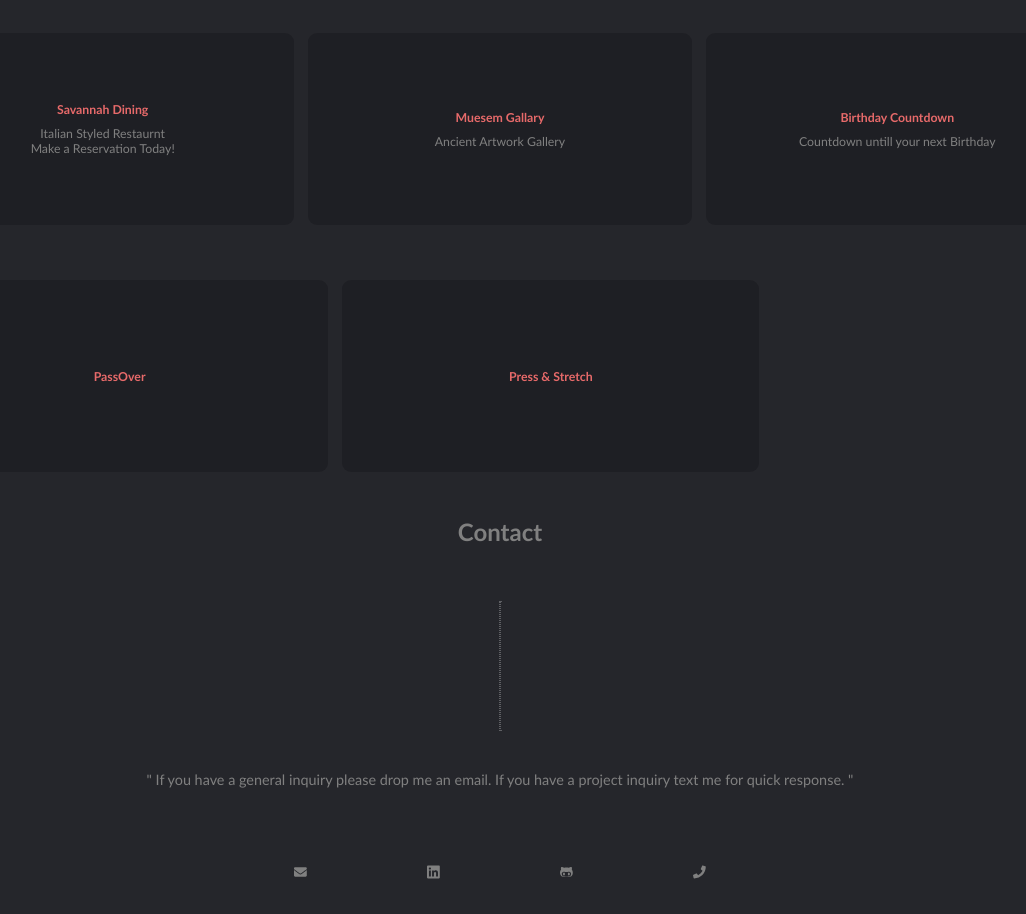
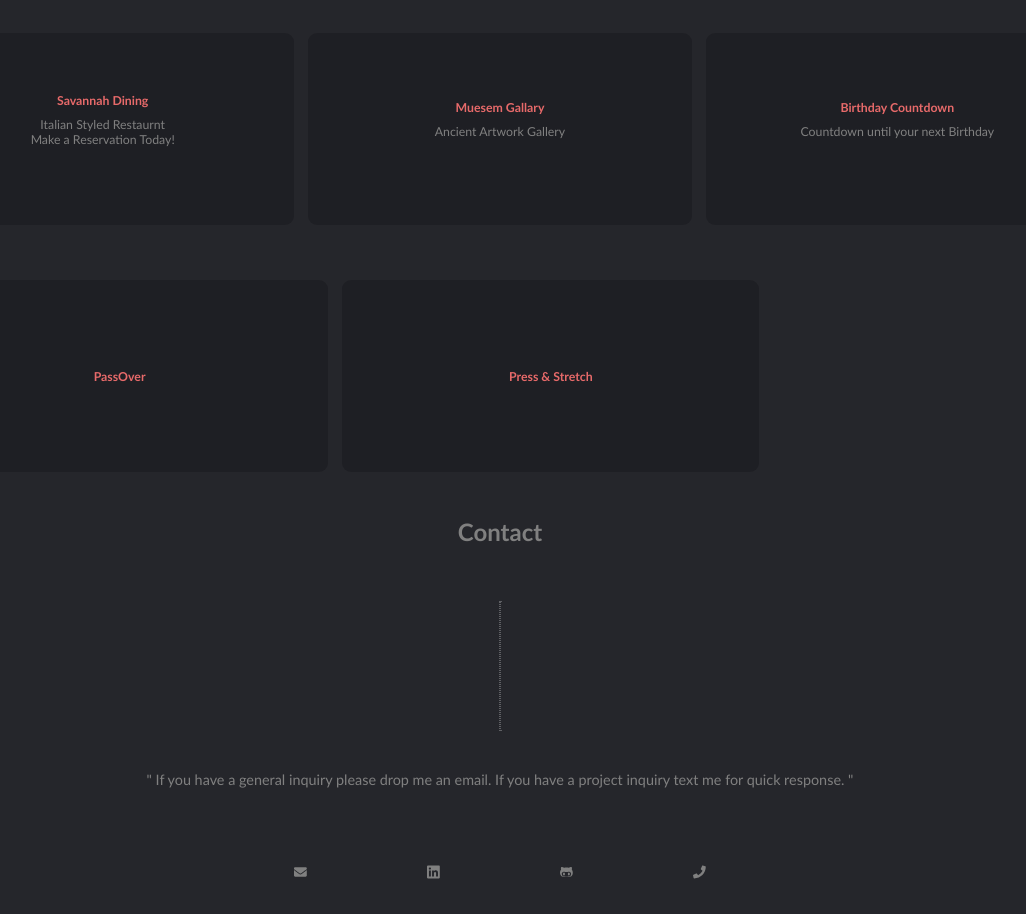
Before and after one commit to RenaldoMenelas/Portfolio-2.0, a React (Create React App) app: page / in a window 1280 px wide. Shown: the part 1022-1936 px from the top of the page, without its empty margins (140-1166 px from the left). Built offline with nearby package versions, Linux system fonts and the light colour scheme.

Commit message:
icon removal

```diff
--- a/src/Components/Home.css
+++ b/src/Components/Home.css
@@ -122,6 +122,8 @@ justify-content: center;
 
 #ProjectDescription{
     margin-top: 9px;
+    margin-bottom: 19px;
+
 }
 b{
     font-weight: 700;
--- a/src/Components/Home.js
+++ b/src/Components/Home.js
@@ -6,6 +6,8 @@ import { FaEnvelope } from 'react-icons/fa';
 import { FaLinkedin } from 'react-icons/fa';
 import { FaGithubAlt } from 'react-icons/fa';
 import { FaPhone } from 'react-icons/fa';
+import { FaGithub } from 'react-icons/fa';
+
 import { useState } from 'react'
 import passOver from './PassOver'
 import PassOver from './PassOver';
@@ -25,7 +27,7 @@ console.log(clicked)
     return (
         <>
 
-            {!clicked ? <div>      <Header/>
+            {!clicked ? <div>   <Header/>
 
 
     <h1 id="About">Hi 👋, I'm Renaldo Menelas</h1>
@@ -60,16 +62,19 @@ console.log(clicked)
       <div id="projects" className="first-project-cover">
        <a href="https://renaldomenelas.github.io/SavanahDining/">
                         <b>Savannah Dining</b>
-                       <div id="ProjectDescription">Italian Styled Restaurnt <br/>Make a Reservation Today! </div>
+                            <div id="ProjectDescription">Italian Styled Restaurnt <br />Make a Reservation Today! </div>
+                            </a>
 
-       </a>
+
+
       </div>
 
     <div id="projects" className="second-project-cover">
         <a href="https://museumexperiencepythonfe.netlify.app/" >
                         <b>Muesem Gallary </b>
                         <div id="ProjectDescription" >Ancient Artwork Gallery <br/> </div>
-        </a>
+                        </a>
+
                 </div>
 
 
@@ -77,9 +82,11 @@ console.log(clicked)
         <a href="https://renaldomenelas.github.io/countdown-app/">
                         <b>Birthday Countdown</b>
 
-                            <div id="ProjectDescription">Countdown untill your next Birthday <br /></div>
+                            <div id="ProjectDescription">Countdown until your next Birthday <br /></div>
 
-        </a>
+                        </a>
+
+
  </div>
 
 </div>
@@ -87,32 +94,26 @@ console.log(clicked)
 
  <div  className="other-container">
  <div onClick={click} id="projects">
-
     <a href="PassOver.html">
      <b>PassOver</b>
     </a>
-
  </div>
                 <div id="projects" className="PassOver-img-container">
 
     <a href="https://renaldomenelas.github.io/stretch-app/">
                       <b> Press & Stretch</b>
-
     </a>
-
-
  </div>
-
 </div>
             <h2>Contact</h2>
-            <div className="vertical_line1"></div>
-             <div id="Contacts" className="contact">" If you have a general inquiry please drop me an email. If you have a project inquiry text me for quick response. "</div>
+            <div id="Contacts" className="vertical_line1"></div>
+             <div  className="contact">" If you have a general inquiry please drop me an email. If you have a project inquiry text me for quick response. "</div>
                 <div className="icons-container">
 
            <a href="mailto:renaldo.menelas@gmail.com"><FaEnvelope id="icons" /></a>
-           <a href="https://www.linkedin.com/in/renaldo-menelas-9a11a8211/</div>"><FaLinkedin  id="icons" /></a>
+           <a href="https://www.linkedin.com/in/renaldo-menelas-9a11a8211/"><FaLinkedin  id="icons" /></a>
            <a href="https://github.com/RenaldoMenelas" ><FaGithubAlt  id="icons" /></a>
-           <a href="tel:7182828098"><FaPhone  id="icons" /></a>
+           <a href="tel:9179135722"><FaPhone  id="icons" /></a>
             </div>
             <div className="Name">Renaldo Menelas</div>
             <div className="Copyright">Copyright 2022<br/> All rights reserved Renaldo Menelas</div>
```
